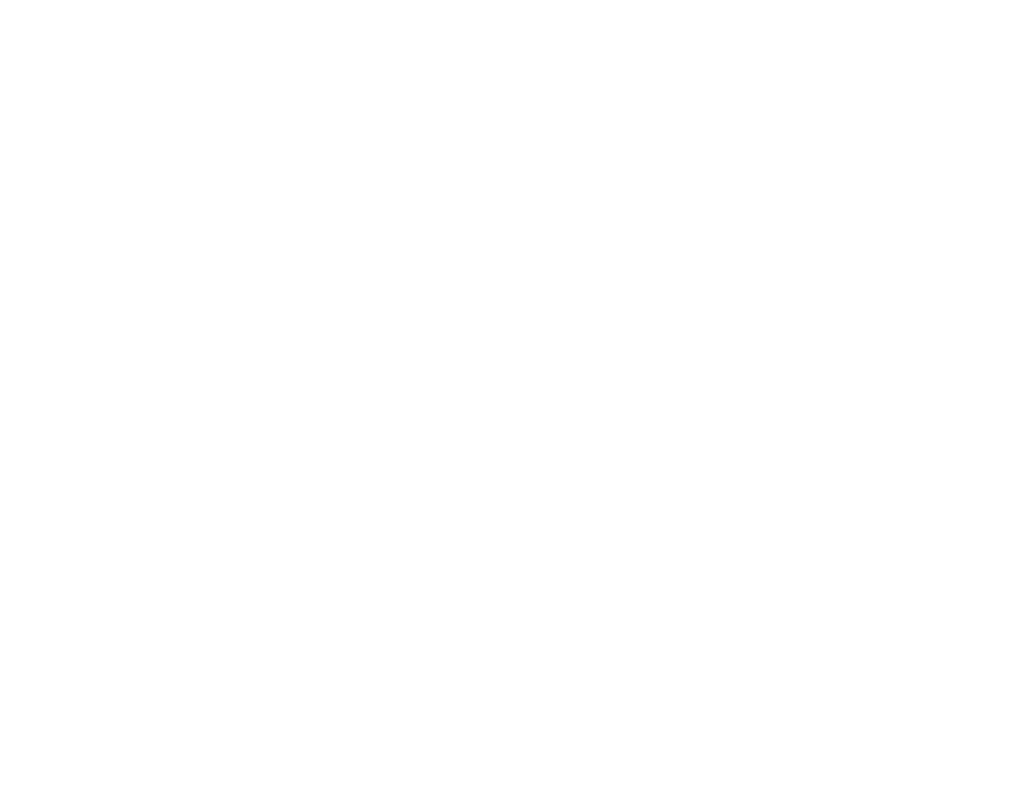
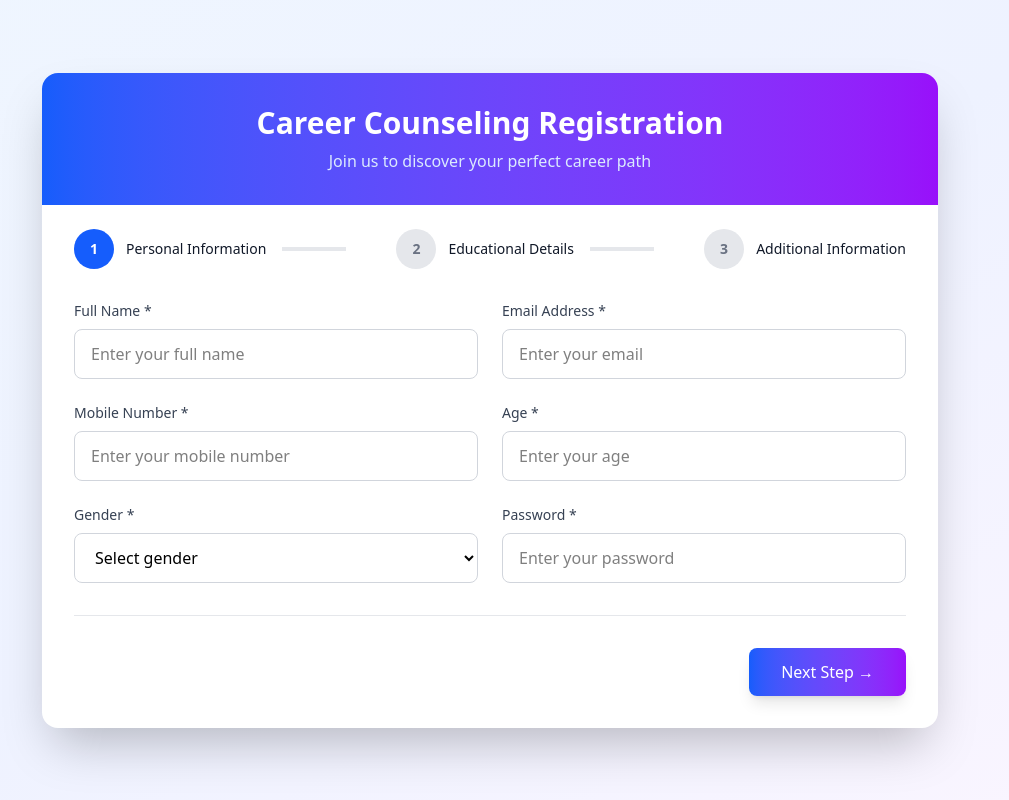
Before and after one commit to yuvraj051/career-counselling, a React (Vite) app in the folder frontend/: page /signup in a window 1280 px wide. Before the commit this address had no page. Shown: the whole page, without its empty margins (150-1159 px from the left). Built offline with nearby package versions, Linux system fonts and the light colour scheme.

Commit message:
fix: Update registration form route and enhance UI/UX for better navigation and aesthetics

```diff
--- a/frontend/src/App.jsx
+++ b/frontend/src/App.jsx
@@ -12,7 +12,7 @@ function App() {
       <Routes>
         <Route path="/" element={<Welcomepage />} />
         <Route path="/dashboard" element={<Dashboard />} />
-        <Route path="/  " element={<RegistrationForm />} />
+        <Route path="/signup" element={<RegistrationForm />} />
         <Route path="/test" element={<Test />} />
         {/* <Route path="/register" element={<RegisterPage />} /> */}
         {/* <Route path="/login" element={<LoginPage />} /> */}
--- a/frontend/src/Components/RegistrationForm.jsx
+++ b/frontend/src/Components/RegistrationForm.jsx
@@ -18,31 +18,82 @@ function RegistrationForm() {
   const nextStep = () => setStep((prev) => prev + 1);
   const prevStep = () => setStep((prev) => prev - 1);
 
+  const steps = [
+    { number: 1, title: "Personal Information" },
+    { number: 2, title: "Educational Details" },
+    { number: 3, title: "Additional Information" },
+  ];
+
   return (
-    <div className="flex items-center justify-center min-h-screen bg-gray-100 p-6">
-      <div className="bg-white p-8 rounded-xl shadow-xl w-full max-w-2xl">
-        <h2 className="text-2xl font-semibold mb-4 text-center">
-          Step {step} of 3
-        </h2>
+    <div className="min-h-screen bg-gradient-to-br from-blue-50 via-indigo-50 to-purple-50 flex items-center justify-center p-4">
+      <div className="bg-white rounded-2xl shadow-2xl w-full max-w-4xl overflow-hidden">
+        {/* Header */}
+        <div className="bg-gradient-to-r from-blue-600 to-purple-600 text-white p-8">
+          <h1 className="text-3xl font-bold text-center mb-2">
+            Career Counseling Registration
+          </h1>
+          <p className="text-blue-100 text-center">
+            Join us to discover your perfect career path
+          </p>
+        </div>
 
-        <form onSubmit={handleSubmit(onSubmit)} className="space-y-6">
+        {/* Progress Bar */}
+        <div className="px-8 pt-6">
+          <div className="flex items-center justify-between mb-8">
+            {steps.map((stepItem, index) => (
+              <div key={stepItem.number} className="flex items-center">
+                <div
+                  className={`w-10 h-10 rounded-full flex items-center justify-center text-sm font-semibold ${
+                    step >= stepItem.number
+                      ? "bg-blue-600 text-white"
+                      : "bg-gray-200 text-gray-500"
+                  }`}
+                >
+                  {stepItem.number}
+                </div>
+                <div className="ml-3">
+                  <p className="text-sm font-medium text-gray-900">
+                    {stepItem.title}
+                  </p>
+                </div>
+                {index < steps.length - 1 && (
+                  <div
+                    className={`w-16 h-1 mx-4 ${
+                      step > stepItem.number ? "bg-blue-600" : "bg-gray-200"
+                    }`}
+                  />
+                )}
+              </div>
+            ))}
+          </div>
+        </div>
+
+        <form onSubmit={handleSubmit(onSubmit)} className="px-8 pb-8">
           {step === 1 && (
-            <>
+            <div className="space-y-6">
+              <div className="grid grid-cols-1 md:grid-cols-2 gap-6">
                 <div>
-                <label>Full Name</label>
+                  <label className="block text-sm font-medium text-gray-700 mb-2">
+                    Full Name *
+                  </label>
                   <input
                     {...register("full_name", {
                       required: "Full Name is required",
                     })}
-                  className="input"
+                    className="w-full px-4 py-3 border border-gray-300 rounded-lg focus:ring-2 focus:ring-blue-500 focus:border-transparent transition-all duration-200"
+                    placeholder="Enter your full name"
                   />
                   {errors.full_name && (
-                  <p className="text-red-500">{errors.full_name.message}</p>
+                    <p className="text-red-500 text-sm mt-1">
+                      {errors.full_name.message}
+                    </p>
                   )}
                 </div>
 
                 <div>
-                <label>Email</label>
+                  <label className="block text-sm font-medium text-gray-700 mb-2">
+                    Email Address *
+                  </label>
                   <input
                     type="email"
                     {...register("email", {
@@ -52,15 +103,20 @@ function RegistrationForm() {
                         message: "Invalid email format",
                       },
                     })}
-                  className="input"
+                    className="w-full px-4 py-3 border border-gray-300 rounded-lg focus:ring-2 focus:ring-blue-500 focus:border-transparent transition-all duration-200"
+                    placeholder="Enter your email"
                   />
                   {errors.email && (
-                  <p className="text-red-500">{errors.email.message}</p>
+                    <p className="text-red-500 text-sm mt-1">
+                      {errors.email.message}
+                    </p>
                   )}
                 </div>
 
                 <div>
-                <label>Mobile</label>
+                  <label className="block text-sm font-medium text-gray-700 mb-2">
+                    Mobile Number *
+                  </label>
                   <input
                     {...register("mobile", {
                       required: "Mobile is required",
@@ -69,30 +125,20 @@ function RegistrationForm() {
                         message: "Enter valid mobile number",
                       },
                     })}
-                  className="input"
+                    className="w-full px-4 py-3 border border-gray-300 rounded-lg focus:ring-2 focus:ring-blue-500 focus:border-transparent transition-all duration-200"
+                    placeholder="Enter your mobile number"
                   />
                   {errors.mobile && (
-                  <p className="text-red-500">{errors.mobile.message}</p>
+                    <p className="text-red-500 text-sm mt-1">
+                      {errors.mobile.message}
+                    </p>
                   )}
                 </div>
 
                 <div>
-                <label>Password</label>
-                <input
-                  type="password"
-                  {...register("password", {
-                    required: "Password is required",
-                    minLength: { value: 6, message: "Minimum 6 characters" },
-                  })}
-                  className="input"
-                />
-                {errors.password && (
-                  <p className="text-red-500">{errors.password.message}</p>
-                )}
-              </div>
-
-              <div>
-                <label>Age</label>
+                  <label className="block text-sm font-medium text-gray-700 mb-2">
+                    Age *
+                  </label>
                   <input
                     type="number"
                     {...register("age", {
@@ -100,97 +146,160 @@ function RegistrationForm() {
                       min: { value: 13, message: "Min age 13" },
                       max: { value: 100, message: "Max age 100" },
                     })}
-                  className="input"
+                    className="w-full px-4 py-3 border border-gray-300 rounded-lg focus:ring-2 focus:ring-blue-500 focus:border-transparent transition-all duration-200"
+                    placeholder="Enter your age"
                   />
                   {errors.age && (
-                  <p className="text-red-500">{errors.age.message}</p>
+                    <p className="text-red-500 text-sm mt-1">
+                      {errors.age.message}
+                    </p>
                   )}
                 </div>
 
                 <div>
-                <label>Gender</label>
+                  <label className="block text-sm font-medium text-gray-700 mb-2">
+                    Gender *
+                  </label>
                   <select
                     {...register("gender", { required: "Gender is required" })}
-                  className="input"
+                    className="w-full px-4 py-3 border border-gray-300 rounded-lg focus:ring-2 focus:ring-blue-500 focus:border-transparent transition-all duration-200"
                   >
-                  <option value="">Select</option>
+                    <option value="">Select gender</option>
                     <option value="Male">Male</option>
                     <option value="Female">Female</option>
                     <option value="Other">Other</option>
                   </select>
                   {errors.gender && (
-                  <p className="text-red-500">{errors.gender.message}</p>
+                    <p className="text-red-500 text-sm mt-1">
+                      {errors.gender.message}
+                    </p>
                   )}
                 </div>
-            </>
+
+                <div>
+                  <label className="block text-sm font-medium text-gray-700 mb-2">
+                    Password *
+                  </label>
+                  <input
+                    type="password"
+                    {...register("password", {
+                      required: "Password is required",
+                      minLength: { value: 6, message: "Minimum 6 characters" },
+                    })}
+                    className="w-full px-4 py-3 border border-gray-300 rounded-lg focus:ring-2 focus:ring-blue-500 focus:border-transparent transition-all duration-200"
+                    placeholder="Enter your password"
+                  />
+                  {errors.password && (
+                    <p className="text-red-500 text-sm mt-1">
+                      {errors.password.message}
+                    </p>
+                  )}
+                </div>
+              </div>
+            </div>
           )}
 
           {step === 2 && (
-            <>
+            <div className="space-y-6">
+              <div className="grid grid-cols-1 md:grid-cols-2 gap-6">
                 <div>
-                <label>Education Level</label>
+                  <label className="block text-sm font-medium text-gray-700 mb-2">
+                    Education Level *
+                  </label>
                   <select
                     {...register("education_level", { required: true })}
-                  className="input"
+                    className="w-full px-4 py-3 border border-gray-300 rounded-lg focus:ring-2 focus:ring-blue-500 focus:border-transparent transition-all duration-200"
                   >
-                  <option value="">Select</option>
-                  <option value="10th">10th</option>
-                  <option value="12th">12th</option>
+                    <option value="">Select education level</option>
+                    <option value="10th">10th Standard</option>
+                    <option value="12th">12th Standard</option>
                     <option value="graduate">Graduate</option>
                     <option value="postgraduate">Postgraduate</option>
                   </select>
                   {errors.education_level && (
-                  <p className="text-red-500">Education level is required</p>
+                    <p className="text-red-500 text-sm mt-1">
+                      Education level is required
+                    </p>
                   )}
                 </div>
 
                 <div>
-                <label>Preferred Language</label>
+                  <label className="block text-sm font-medium text-gray-700 mb-2">
+                    Preferred Language *
+                  </label>
                   <input
                     {...register("preferred_language", { required: true })}
-                  className="input"
+                    className="w-full px-4 py-3 border border-gray-300 rounded-lg focus:ring-2 focus:ring-blue-500 focus:border-transparent transition-all duration-200"
+                    placeholder="e.g., English, Hindi, etc."
                   />
                   {errors.preferred_language && (
-                  <p className="text-red-500">Language is required</p>
+                    <p className="text-red-500 text-sm mt-1">
+                      Language is required
+                    </p>
+                  )}
+                </div>
+              </div>
+
+              <div>
+                <label className="block text-sm font-medium text-gray-700 mb-2">
+                  Career Interests * (Select multiple)
+                </label>
+                <div className="grid grid-cols-2 md:grid-cols-4 gap-3">
+                  {[
+                    "Engineering",
+                    "Entrepreneurship",
+                    "Government",
+                    "Medical",
+                  ].map((interest) => (
+                    <label
+                      key={interest}
+                      className="flex items-center space-x-2 cursor-pointer"
+                    >
+                      <input
+                        type="checkbox"
+                        value={interest}
+                        {...register("career_interest", { required: true })}
+                        className="w-4 h-4 text-blue-600 border-gray-300 rounded focus:ring-blue-500"
+                      />
+                      <span className="text-sm text-gray-700">{interest}</span>
+                    </label>
+                  ))}
+                </div>
+                {errors.career_interest && (
+                  <p className="text-red-500 text-sm mt-1">
+                    Select at least one interest
+                  </p>
+                )}
+              </div>
+            </div>
+          )}
+
+          {step === 3 && (
+            <div className="space-y-6">
+              <div className="grid grid-cols-1 md:grid-cols-2 gap-6">
+                <div>
+                  <label className="block text-sm font-medium text-gray-700 mb-2">
+                    Location *
+                  </label>
+                  <input
+                    {...register("location", {
+                      required: "Location is required",
+                    })}
+                    className="w-full px-4 py-3 border border-gray-300 rounded-lg focus:ring-2 focus:ring-blue-500 focus:border-transparent transition-all duration-200"
+                    placeholder="Enter your city/state"
+                  />
+                  {errors.location && (
+                    <p className="text-red-500 text-sm mt-1">
+                      {errors.location.message}
+                    </p>
                   )}
                 </div>
 
                 <div>
-                <label>Career Interest</label>
-                <select
-                  {...register("career_interest", { required: true })}
-                  multiple
-                  className="input h-32"
-                >
-                  <option value="Engineering">Engineering</option>
-                  <option value="Entrepreneurship">Entrepreneurship</option>
-                  <option value="Government">Government</option>
-                  <option value="Medical">Medical</option>
-                </select>
-                {errors.career_interest && (
-                  <p className="text-red-500">Select at least one interest</p>
-                )}
-              </div>
-            </>
-          )}
-
-          {step === 3 && (
-            <>
-              <div>
-                <label>Location</label>
-                <input
-                  {...register("location", {
-                    required: "Location is required",
-                  })}
-                  className="input"
-                />
-                {errors.location && (
-                  <p className="text-red-500">{errors.location.message}</p>
-                )}
-              </div>
-
-              <div>
-                <label>Profile Picture</label>
+                  <label className="block text-sm font-medium text-gray-700 mb-2">
+                    Profile Picture
+                  </label>
+                  <div className="border-2 border-dashed border-gray-300 rounded-lg p-6 text-center hover:border-blue-400 transition-colors duration-200">
                     <input
                       type="file"
                       {...register("profile_picture", {
@@ -203,42 +312,68 @@ function RegistrationForm() {
                           return true;
                         },
                       })}
-                  className="input"
+                      className="hidden"
+                      id="profile-picture"
                     />
+                    <label htmlFor="profile-picture" className="cursor-pointer">
+                      <div className="text-gray-500">
+                        <svg
+                          className="mx-auto h-12 w-12 mb-2"
+                          fill="none"
+                          stroke="currentColor"
+                          viewBox="0 0 24 24"
+                        >
+                          <path
+                            strokeLinecap="round"
+                            strokeLinejoin="round"
+                            strokeWidth={2}
+                            d="M7 16a4 4 0 01-.88-7.903A5 5 0 1115.9 6L16 6a5 5 0 011 9.9M15 13l-3-3m0 0l-3 3m3-3v12"
+                          />
+                        </svg>
+                        <p className="text-sm">
+                          Click to upload profile picture
+                        </p>
+                        <p className="text-xs text-gray-400 mt-1">
+                          JPG, PNG up to 2MB
+                        </p>
+                      </div>
+                    </label>
+                  </div>
                   {errors.profile_picture && (
-                  <p className="text-red-500">
+                    <p className="text-red-500 text-sm mt-1">
                       {errors.profile_picture.message}
                     </p>
                   )}
                 </div>
-            </>
+              </div>
+            </div>
           )}
 
           {/* Navigation Buttons */}
-          <div className="flex justify-between pt-4">
+          <div className="flex justify-between items-center pt-8 border-t border-gray-200 mt-8">
             {step > 1 && (
               <button
                 type="button"
                 onClick={prevStep}
-                className="px-6 py-2 bg-gray-300 rounded hover:bg-gray-400"
+                className="px-6 py-3 bg-gray-100 text-gray-700 rounded-lg hover:bg-gray-200 transition-colors duration-200 font-medium"
               >
-                Back
+                ← Previous
               </button>
             )}
             {step < 3 ? (
               <button
                 type="button"
                 onClick={nextStep}
-                className="ml-auto px-6 py-2 bg-blue-600 text-white rounded hover:bg-blue-700"
+                className="ml-auto px-8 py-3 bg-gradient-to-r from-blue-600 to-purple-600 text-white rounded-lg hover:from-blue-700 hover:to-purple-700 transition-all duration-200 font-medium shadow-lg"
               >
-                Next
+                Next Step →
               </button>
             ) : (
               <button
                 type="submit"
-                className="ml-auto px-6 py-2 bg-green-600 text-white rounded hover:bg-green-700"
+                className="ml-auto px-8 py-3 bg-gradient-to-r from-green-600 to-emerald-600 text-white rounded-lg hover:from-green-700 hover:to-emerald-700 transition-all duration-200 font-medium shadow-lg"
               >
-                Submit
+                Complete Registration
               </button>
             )}
           </div>
```
Lines whose indentation alone changed are shown as unchanged.
